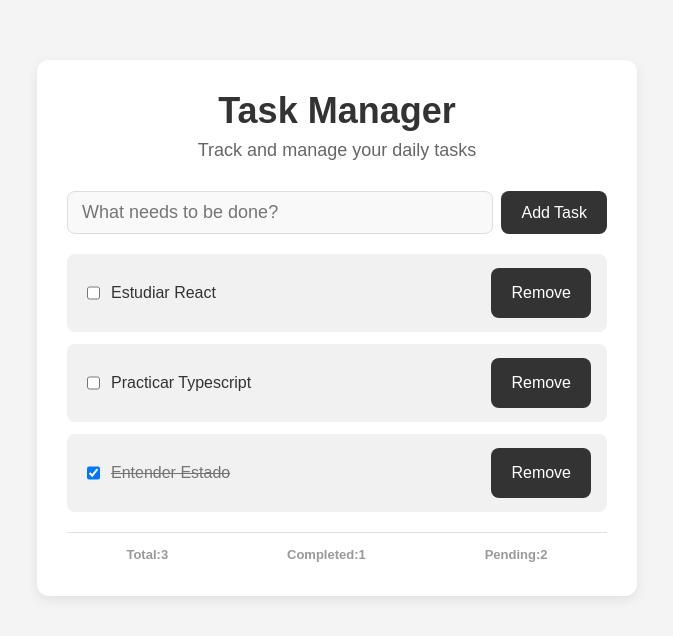
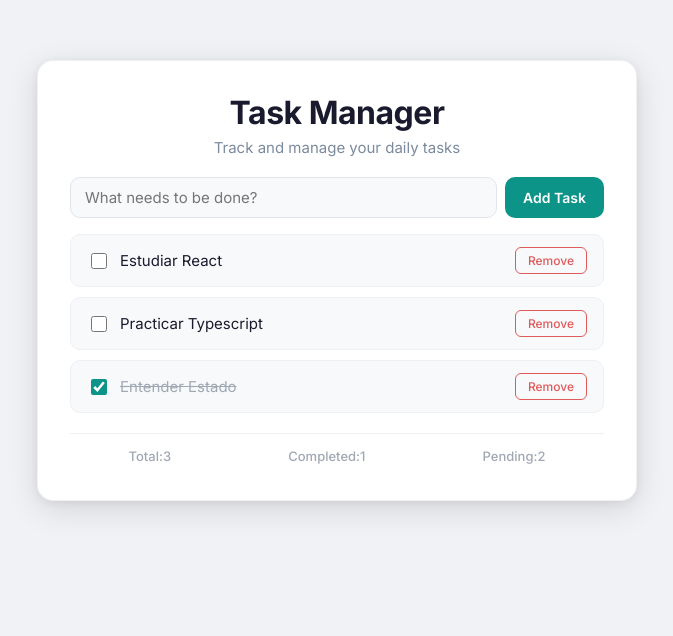
Before and after one commit to MonicaApaza/fs-project, a React (Vite) app: page / in a window 1280 px wide. Shown: the top 636 px of the page, without its empty margins (303-976 px from the left). Built offline with nearby package versions, Linux system fonts and the light colour scheme.

Commit message:
feat: update styles for improved UI consistency and readability; enhance button and input designs

```diff
--- a/src/index.css
+++ b/src/index.css
@@ -1,140 +1,192 @@
+@import url('https://fonts.googleapis.com/css2?family=Inter:wght@400;500;600;700&display=swap');
 
-*{
+* {
   box-sizing: border-box;
 }
 
-body{
+body {
   margin: 0;
-  font-family: Arial, Helvetica, sans-serif;
-  background-color: #f4f4f4;
-  color: #333;
+  font-family: 'Inter', Arial, Helvetica, sans-serif;
+  background-color: #f0f2f5;
+  color: #1a1a2e;
 }
 
-.app-container{
+.app-container {
   max-width: 600px;
   margin: 60px auto;
-  background-color: white;
-  padding: 30px;
-  border-radius: 12px;
-  box-shadow: 0 4px 12px rgba(0,0,0,0.08);
+  background-color: #ffffff;
+  padding: 32px;
+  border-radius: 16px;
+  /* feedback: sombra más pronunciada + borde sutil para dar profundidad al card */
+  box-shadow: 0 8px 32px rgba(0, 0, 0, 0.12), 0 2px 8px rgba(0, 0, 0, 0.06);
+  border: 1px solid rgba(0, 0, 0, 0.06);
 }
 
-header{
+header {
   text-align: center;
-  margin-bottom: 30px;
+  /* feedback: reducir espacio vacío entre header y el input */
+  margin-bottom: 20px;
 }
 
-header h1{
+header h1 {
   margin: 0;
-  font-size: 36px;
-  color: #333;
+  /* feedback: título reducido de 36px a 2rem para menos salto con el subtítulo */
+  font-size: 2rem;
+  font-weight: 700;
+  color: #1a1a2e;
+  letter-spacing: -0.5px;
 }
 
-header p{
-  margin-top: 8px;
-  font-size: 18px;
-  color: #666;
+header p {
+  /* feedback: subtítulo más visible para suavizar el salto tipográfico */
+  margin-top: 6px;
+  font-size: 15px;
+  color: #7c8a9e;
+  font-weight: 400;
 }
 
-
-ul{
+ul {
   padding: 0;
   margin: 0;
 }
 
-li{
+li {
   list-style: none;
-  background-color: #f1f1f1;
-  padding: 14px 16px;
-  margin-bottom: 12px;
-  border-radius: 8px;
-  font-size: 16px;
-  color: #333;
-
+  background-color: #f8f9fb;
+  padding: 12px 16px;
+  margin-bottom: 10px;
+  border-radius: 10px;
+  font-size: 15px;
+  color: #1a1a2e;
+  border: 1px solid #eef0f4;
+  transition: box-shadow 0.15s ease;
 }
 
-.task-input{
+li:hover {
+  box-shadow: 0 2px 8px rgba(0, 0, 0, 0.08);
+}
+
+.task-input {
   display: flex;
   gap: 8px;
-  margin-bottom: 20px;
+  /* feedback: reducir espacio entre subtítulo e input */
+  margin-bottom: 16px;
 }
 
-input[type="text"]{
-  flex:1;
-  padding:10px 14px;
-  font-size: 18px;
-  border: 1px solid #ddd;
-  border-radius: 8px;
-
-  color:#333;
-  background-color: #f9f9f9;
+input[type="text"] {
+  flex: 1;
+  padding: 10px 14px;
+  font-size: 15px;
+  font-family: inherit;
+  border: 1.5px solid #e2e6ea;
+  border-radius: 10px;
+  color: #1a1a2e;
+  background-color: #f8f9fb;
+  outline: none;
+  transition: border-color 0.2s, background-color 0.2s, box-shadow 0.2s;
 }
 
-input:focus{
-  border-color: #aaa;
+input[type="text"]:focus {
+  border-color: #0d9488;
   background-color: #fff;
+  box-shadow: 0 0 0 3px rgba(13, 148, 136, 0.12);
 }
 
-button{
-  padding: 10px 20px;
-  font-size: 16px;
-  background-color: #333;
+/* feedback: color de acento índigo en lugar de negro puro */
+button {
+  padding: 10px 18px;
+  font-size: 14px;
+  font-family: inherit;
+  font-weight: 600;
+  background-color: #0d9488;
   color: #fff;
   border: none;
-  border-radius: 8px;
+  border-radius: 10px;
   cursor: pointer;
+  transition: background-color 0.2s, transform 0.1s;
 }
 
-button:hover{
-  background-color: #555;
+button:hover {
+  background-color: #0f766e;
 }
 
-.task-card{
+button:active {
+  transform: scale(0.97);
+}
+
+.task-card {
   display: flex;
   justify-content: space-between;
-  gap: 8px;
+  align-items: center;
+  gap: 10px;
 }
 
-.task-card p{
+.task-card p {
   flex: 1;
+  margin: 0;
 }
 
-.task-card .line-through{
+.task-card .line-through {
   text-decoration: line-through;
-  color:#747474;
+  color: #a0a8b4;
 }
 
-.empty-state{
+/* botón Remove diferenciado*/
+.task-card button {
+  padding: 5px 12px;
+  font-size: 12px;
+  font-weight: 500;
+  background-color: transparent;
+  color: #e05a5a;
+  border: 1.5px solid #e05a5a;
+  border-radius: 6px;
+}
+
+.task-card button:hover {
+  background-color: #e05a5a;
+  color: #fff;
+}
+
+input[type="checkbox"] {
+  accent-color: #0d9488;
+  width: 16px;
+  height: 16px;
+  cursor: pointer;
+  flex-shrink: 0;
+}
+
+.empty-state {
   display: flex;
   flex-direction: column;
-align-items: center;
-align-content: space-between;
-
-color: #999;
+  align-items: center;
+  padding: 24px 0;
+  gap: 4px;
+  color: #a0a8b4;
 }
 
-.empty-state p{
-  font-size: 18px;
-font-weight: 600;
-color: #666;
+.empty-state p {
+  font-size: 16px;
+  font-weight: 600;
+  color: #7c8a9e;
+  margin: 0;
 }
 
-.empty-state span{
-  font-size: 14px;
+.empty-state span {
+  font-size: 13px;
 }
 
-.footer{
+.footer {
   display: flex;
   justify-content: space-around;
-  border-top: 1px solid #e0e0e0;
+  border-top: 1px solid #eef0f4;
   margin-top: 20px;
   padding: 14px 0 4px;
 }
 
-.footer p{
+.footer p {
   margin: 0;
   text-align: center;
   font-size: 13px;
-  color: #999;
-  font-weight: 600;
+  color: #a0a8b4;
+  font-weight: 500;
 }
```
